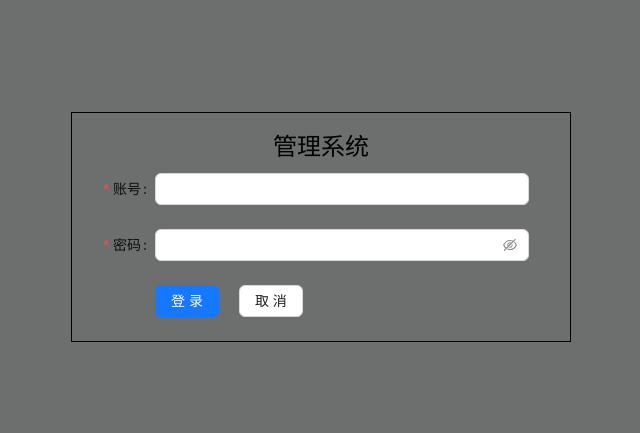
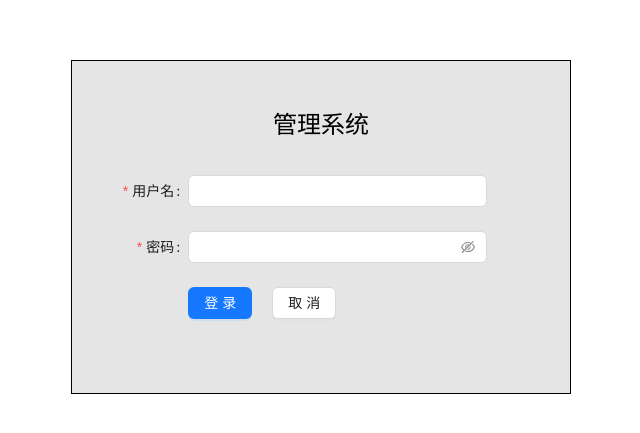
Before and after one commit to flyan123/hdpiReact, a React app: page / in a window 1280 px wide. Shown: the part 173-606 px from the top of the page, without its empty margins (319-959 px from the left). Built offline with nearby package versions, Linux system fonts and the light colour scheme.

Commit message:
add 0829

```diff
--- a/src/pages/login/Login.scss
+++ b/src/pages/login/Login.scss
@@ -1,17 +1,19 @@
 .login {
     width: 100vw;
     height: 100vh;
-    background-color: rgb(109, 110, 110);
+    // background-color: rgb(109, 110, 110);
     display: flex;
     justify-content: center;
     align-items: center;
     .content {
+        background-color: rgb(229, 229, 229);
+        padding: 50px;
         width: 500px;
         // height: 200px;
-        padding-top: 20px;
         border: 1px solid #000;
         h2{
-        text-align: center;
+            text-align: center;
+            padding-bottom: 25px;
         }
     }
 }
--- a/src/pages/login/login.js
+++ b/src/pages/login/login.js
@@ -23,12 +23,12 @@ export default function login() {
           autoComplete="off"
         >
           <Form.Item
-            label="账号"
+            label="用户名"
             name="username"
             rules={[
               {
                 required: true,
-                message: "Please input your username!",
+                message: "请输入用户名!",
               },
             ]}
           >
@@ -40,7 +40,7 @@ export default function login() {
             rules={[
               {
                 required: true,
-                message: "Please input your password!",
+                message: "请输入密码!",
               },
             ]}
           >
```
